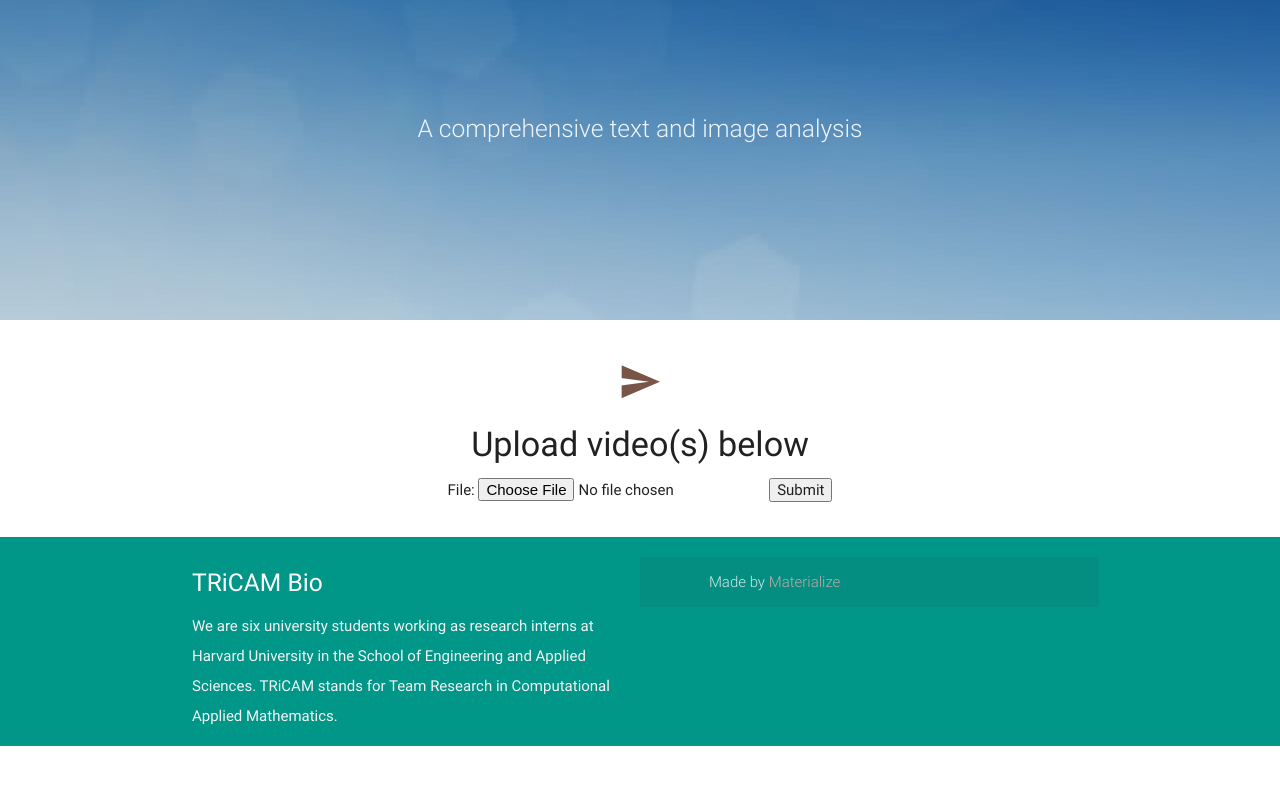
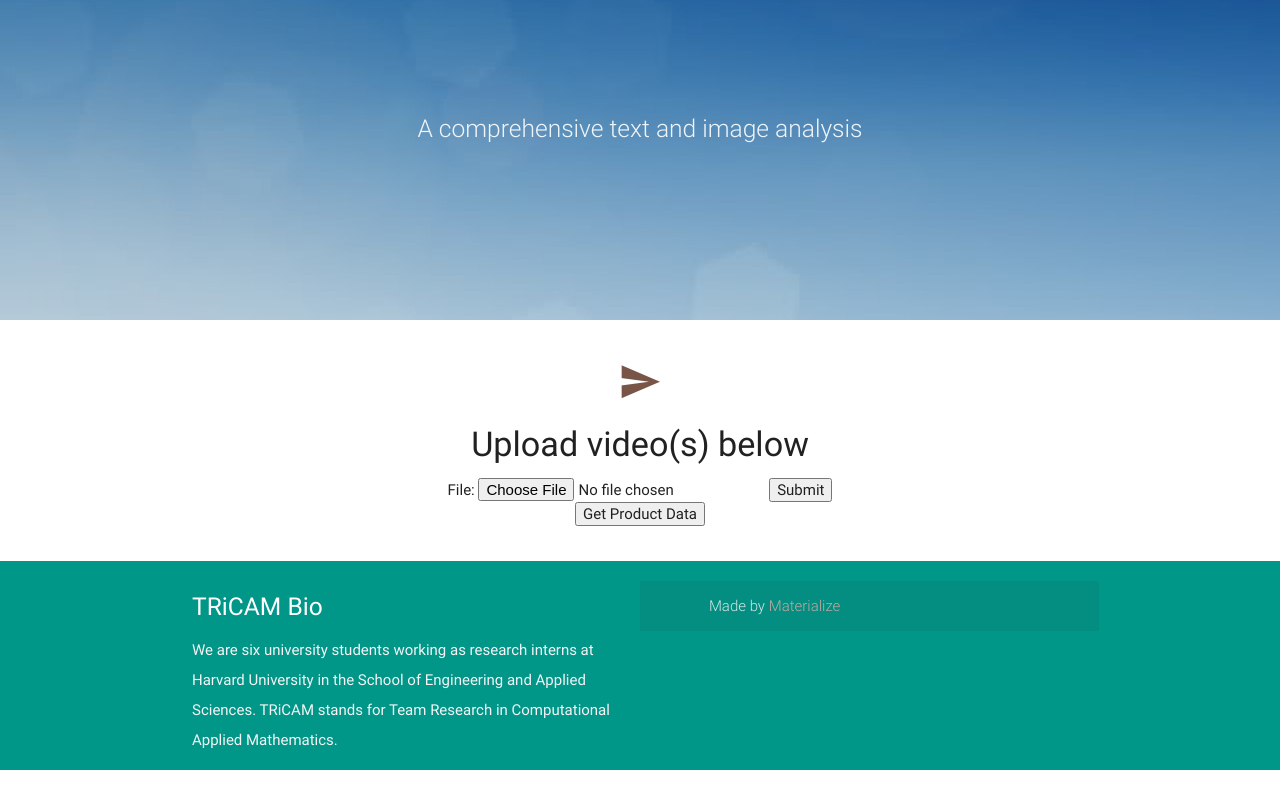
Before and after one commit to onelapahead/TRiCAM2.0, a Flask app: page / in a window 1280 px wide. Shown: the part 844-1634 px from the top of the page. Before the commit the page ends 1590 px from the top, so only its background shows below. Run offline with Flask 2, Linux system fonts and the light colour scheme; some libraries are stand-ins or nearby versions.

Commit message:
Got final button working.

```diff
--- a/application.py
+++ b/application.py
@@ -1,6 +1,7 @@
 from flask import Flask, render_template, request, redirect, url_for
 from werkzeug import secure_filename
 import os
+#import frame_grabber as fg
 app = Flask(__name__)
 
 UPLOAD_FOLDER = './uploads'
@@ -12,7 +13,7 @@ app.config['UPLOAD_FOLDER'] = UPLOAD_FOLDER
 def index(filename=None):
     return render_template('index.html', filename=filename)
 
-@app.route('/')
+@app.route('/present', methods=['GET', 'POST'])
 def show(filename=None):
     return render_template('index2.html', filename=filename)
 
@@ -29,7 +30,8 @@ def upload_file():
             file.save(os.path.join(app.config['UPLOAD_FOLDER'], filename))
             #return redirect(url_for('uploaded_file',
             #                        filename=filename))
-            return show(filename)
+            #fg.do_videos(UPLOAD_FOLDER, './video_csvs')
+            return index(filename)
     return
 
 if __name__ == "__main__":
--- a/templates/index.html
+++ b/templates/index.html
@@ -4,7 +4,7 @@
 <head>
   <meta http-equiv="Content-Type" content="text/html; charset=UTF-8"/>
   <meta name="viewport" content="width=device-width, initial-scale=1, maximum-scale=1.0, user-scalable=no"/>
-  <title> TRiCAM 2.0 - Product Recognition </title>
+  <title> TRiCAM - Product Recognition </title>
 
   <!-- CSS  -->
   <link href="https://fonts.googleapis.com/icon?family=Material+Icons" rel="stylesheet">
@@ -119,6 +119,10 @@
     <input type='submit'>
 </form>
 
+<form action='/present' method='post'.>
+    <input type='submit' value='Get Product Data'>
+</form>
+
         </div>
       </div>
 
```
Also changed, not shown: 2 other files.
